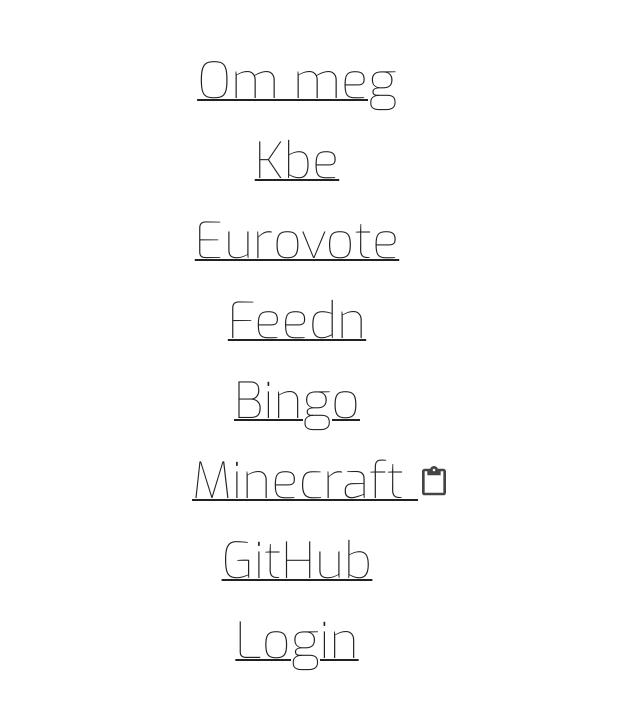
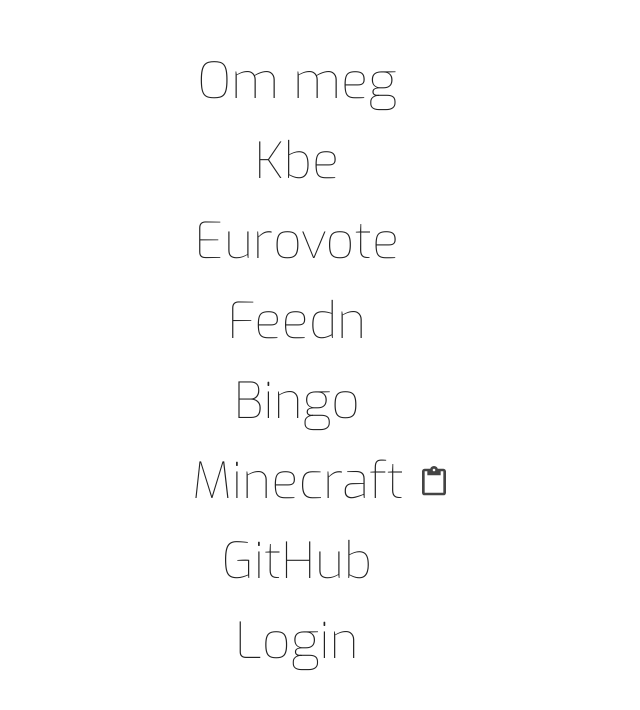
Before and after one commit to Magwest1/homepage, a plain HTML site: page index.html in a window 1280 px wide. Shown: the whole page, without its empty margins (343-983 px from the left). Drawn offline with Linux system fonts and the light colour scheme.

Commit message:
Style updates

```diff
--- a/main.css
+++ b/main.css
@@ -1,9 +1,9 @@
 body{
     font-family: 'Exo', sans-serif;
     font-weight: 100;
-    text-decoration-line: underline;
+    /*text-decoration-line: underline;
     text-decoration-thickness: 2px;
-    text-decoration-color: #222;
+    text-decoration-color: #222;*/
     color: #222;
 }
 
```
